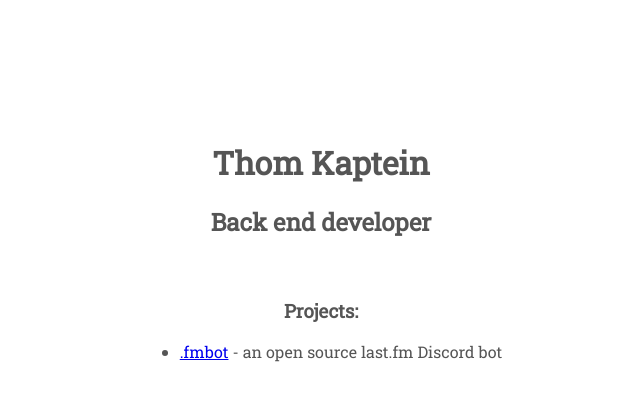
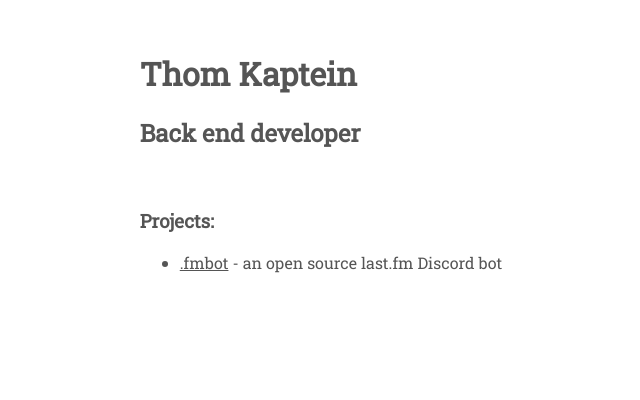
Before and after one commit to th0mk/th0mk.github.io, a plain HTML site: page index.html in a window 1280 px wide. Shown: the part 200-600 px from the top of the page, without its empty margins (319-959 px from the left). Drawn offline with Linux system fonts and the light colour scheme.

Commit message:
Update website

```diff
--- a/index.html
+++ b/index.html
@@ -22,31 +22,29 @@
         @font-face {
             font-family: "roboto";
             src: url("fonts/RobotoSlab-Regular.ttf");
+            font-display: swap;
         }
 
         body {
             font-family: "roboto";
-            height: 100vh;
+            height: 90vh;
             margin: 0;
             display: grid;
             place-items: center;
             align-items: center;
+            padding-left: 16px;
+            padding-right: 16px;
         }
 
-        .main {
-            height: 20vh;
-            place-items: center;
-            align-items: center;
-        }
 
         @media (prefers-color-scheme: light) {
-            body {
+            body, a {
                 color: #555;
             }
         }
 
         @media (prefers-color-scheme: dark) {
-            body {
+            body, a {
                 background-color: black;
                 color: #ddd;
             }
@@ -55,7 +53,7 @@
 </head>
 
 <body>
-    <div class="main">
+    <div>
         <h1>Thom Kaptein</h1>
         <h2>Back end developer</h2>
         <br>
```
